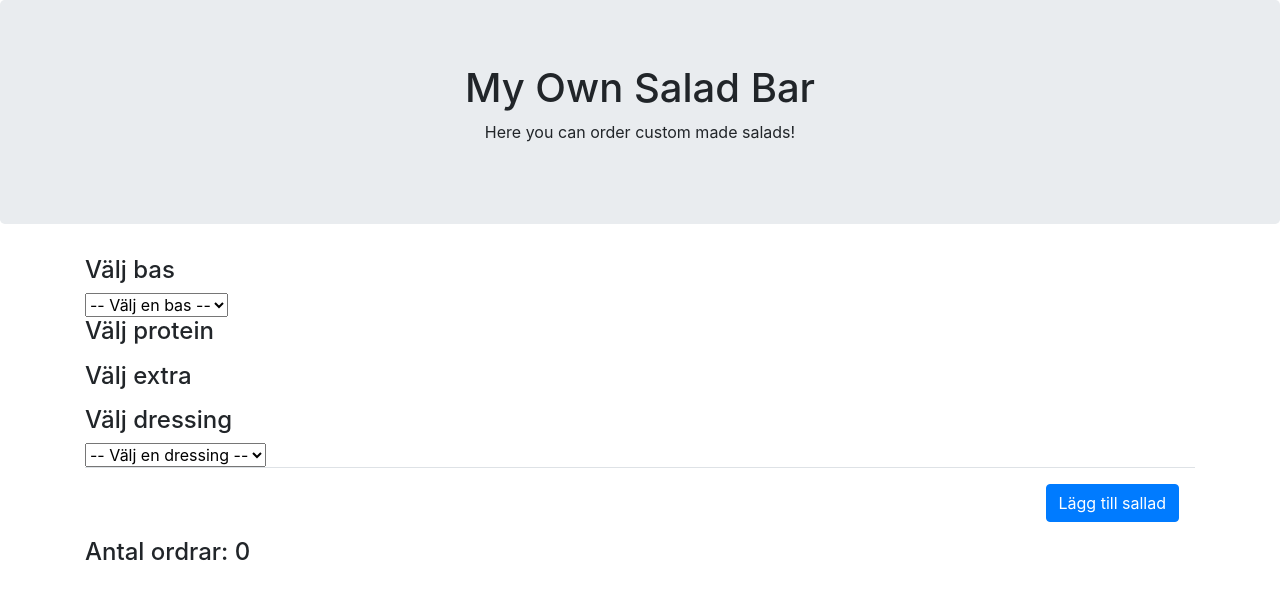
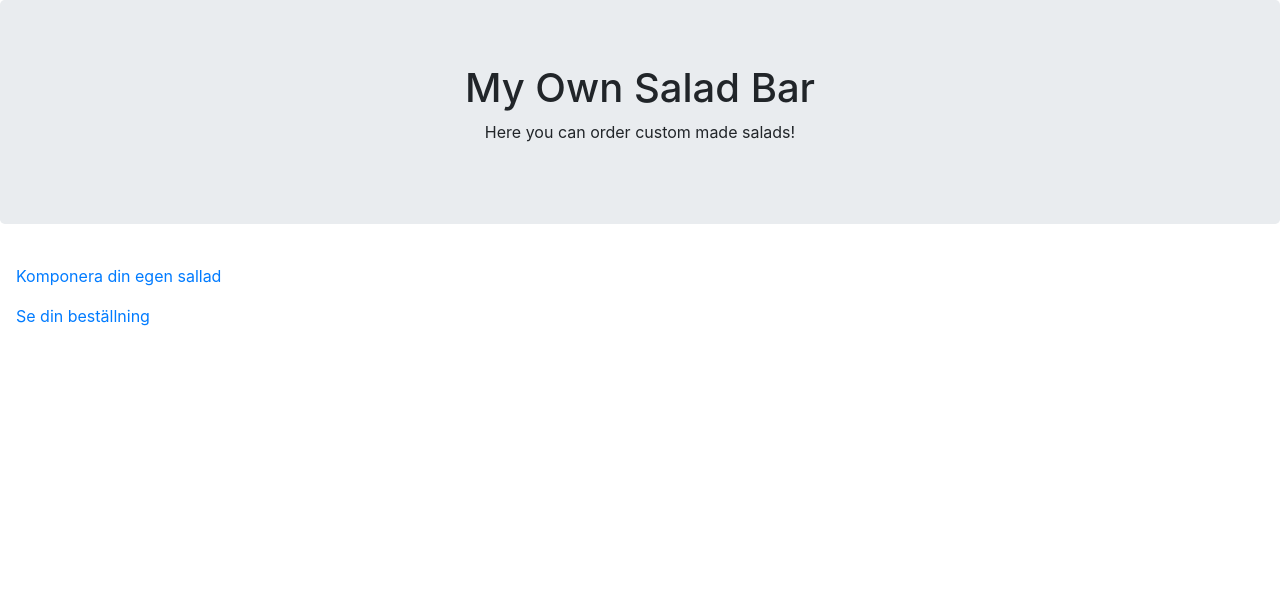
Before and after one commit to JoakimRudberg/EDAF90, a React (Create React App) app in the folder lab2/: page / in a window 1280 px wide. Shown: the top 598 px of the page. Built offline with nearby package versions, Linux system fonts and the light colour scheme; the HTML template or start-up script is replaced by a standard one.

Commit message:
Start part 2

```diff
--- a/lab2/package.json
+++ b/lab2/package.json
@@ -8,6 +8,7 @@
     "popper.js": "^1.14.7",
     "react": "^16.7.0",
     "react-dom": "^16.7.0",
+    "react-router-dom": "^4.3.1",
     "react-scripts": "2.1.3"
   },
   "scripts": {
--- a/lab2/src/App.js
+++ b/lab2/src/App.js
@@ -4,6 +4,8 @@ import ComposeSalad from './ComposeSalad';
 //import ComposeSaladModal from "./ComposeSaladModal";
 import ViewOrder from "./ViewOrder";
 import './App.css'
+import { BrowserRouter as Router, Route, Link } from "react-router-dom";
+
 
 class App extends Component {
   constructor(props){
@@ -27,18 +29,27 @@ class App extends Component {
     }
 
   render() {
+    const composeSaladElem = (params) => <ComposeSalad {...params} inventory={inventory} handleSaladSubmit={this.handleSaladSubmit}/>;
+    const viewOrderElem = (params) => <ViewOrder {...params} inputSalad={this.state.list} handleSaladRemove={this.handleSaladRemove}/>;
     return (
       <div>
         <div className="jumbotron text-center">
           <h1>My Own Salad Bar</h1>
           <p>Here you can order custom made salads! {this.state.list.foundation}</p>
         </div>
+        <Router>
         <div>
-          <ComposeSalad inventory={inventory} handleSaladSubmit={this.handleSaladSubmit}/>
+
+          <ul className="nav nav-pills">
+            <li className="nav-item">
+              <Link className="nav-link" to='compose-salad'>Komponera din egen sallad</Link>
+              <Link className="nav-link" to='view-order'>Se din beställning</Link>
+            </li>
+          </ul>
+          <Route path='/compose-salad' render={composeSaladElem}/>
+          <Route path='/view-order' render={viewOrderElem}/>
         </div>
-        <div>
-          <ViewOrder inputSalad={this.state.list} handleSaladRemove={this.handleSaladRemove}></ViewOrder>
-        </div>
+        </Router>
       </div>
     );
   }
--- a/lab2/src/ViewOrder.js
+++ b/lab2/src/ViewOrder.js
@@ -1,6 +1,9 @@
 import React, { Component } from 'react';
 
 class ViewOrder extends Component {
+  constructor(props){
+    super(props);
+  }
 
     render() {
       return (
```
Also changed, not shown: 1 other file (tests, documents, lock files or other folders).
